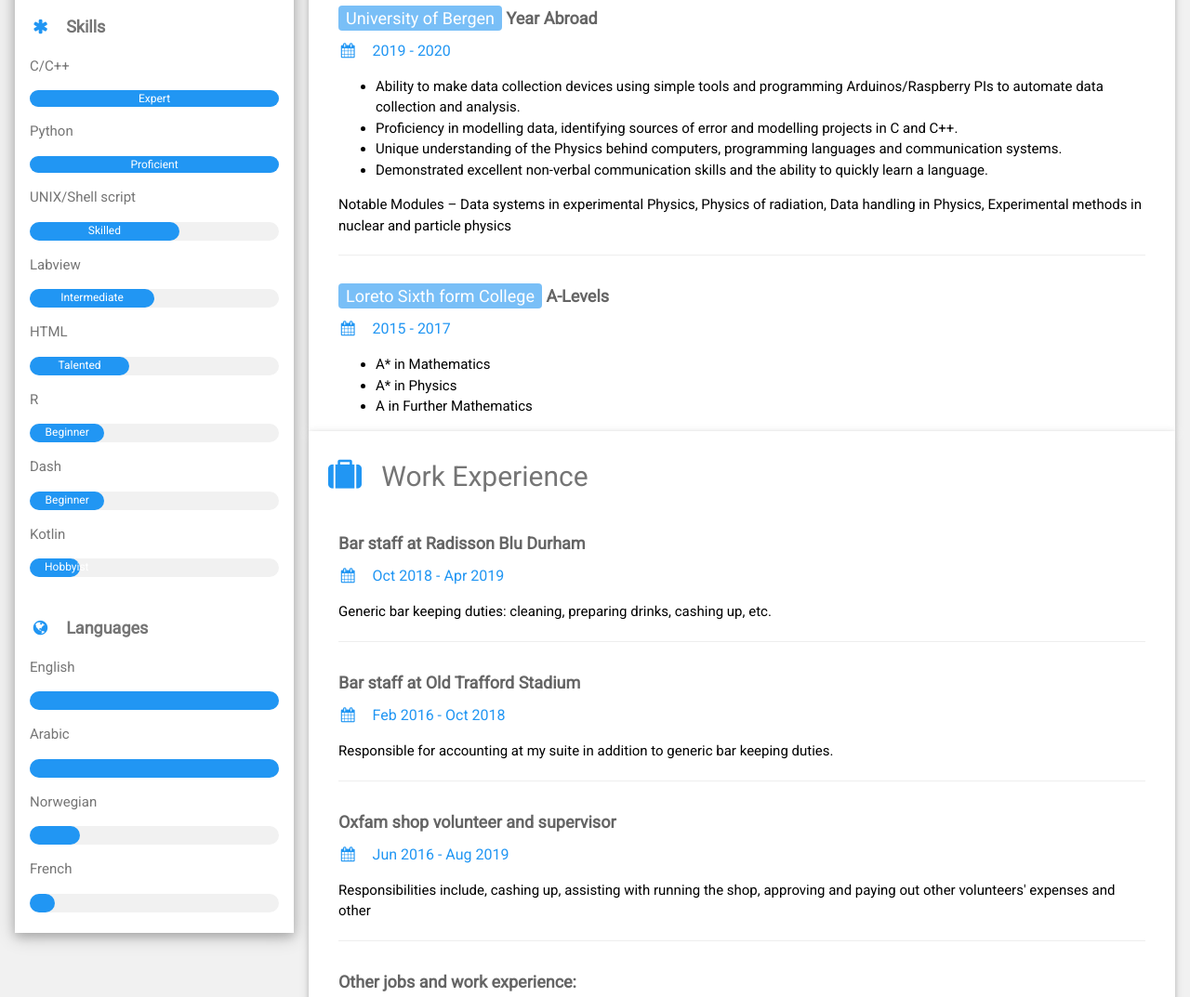
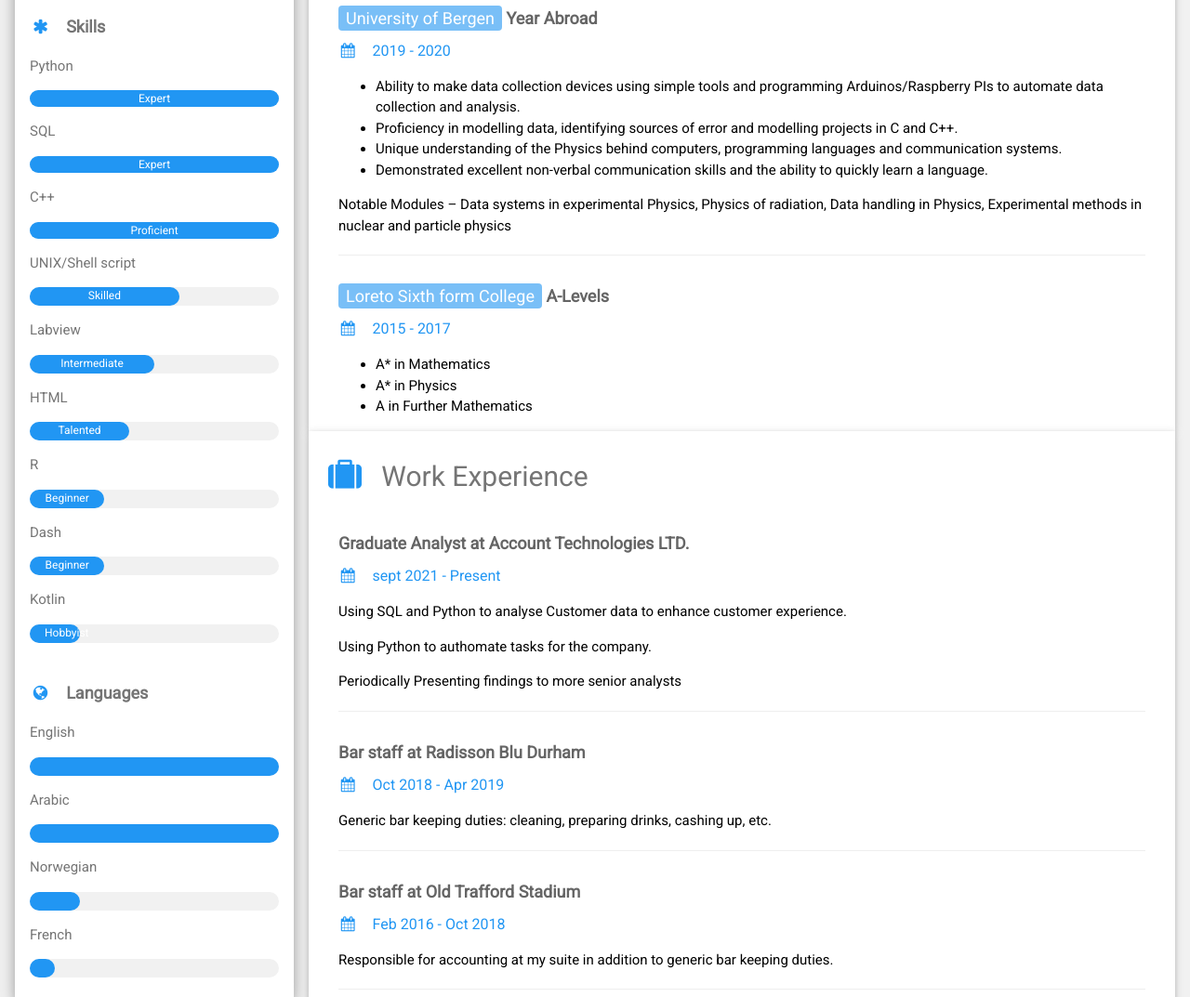
Before and after one commit to MahmoudA98/MyCV, a plain HTML site: page index.html in a window 1280 px wide. Shown: the part 440-1513 px from the top of the page at 93% size. Drawn offline with nearby package versions, Linux system fonts and the light colour scheme.

Commit message:
cv update

```diff
--- a/index.html
+++ b/index.html
@@ -36,11 +36,15 @@ html,body,h1,h2,h3,h4,h5,h6 {font-family: "Roboto", sans-serif}
           <hr>
 
           <p class="w3-large"><b><i class="fa fa-asterisk fa-fw w3-margin-right w3-text-blue"></i>Skills</b></p>
-          <p>C/C++</p>
+          <p>Python</p>
           <div class="w3-light-grey w3-round-xlarge w3-small">
             <div class="w3-container w3-center w3-round-xlarge w3-blue" sstyle="height:20px;width:100%">Expert</div>
           </div>
-          <p>Python</p>
+          <p>SQL</p>
+          <div class="w3-light-grey w3-round-xlarge w3-small">
+            <div class="w3-container w3-center w3-round-xlarge w3-blue" sstyle="height:20px;width:75%">Expert</div>
+          </div>
+          <p>C++</p>
           <div class="w3-light-grey w3-round-xlarge w3-small">
             <div class="w3-container w3-center w3-round-xlarge w3-blue" style=style="height:20px;width:75%">
               <div class="w3-center w3-text-white">Proficient</div>
@@ -146,6 +150,14 @@ html,body,h1,h2,h3,h4,h5,h6 {font-family: "Roboto", sans-serif}
             <div class="w3-container w3-card w3-white w3-margin-bottom">
         <h2 class="w3-text-grey w3-padding-16"><i class="fa fa-suitcase fa-fw w3-margin-right w3-xxlarge w3-text-blue"></i>Work Experience</h2>
         <div class="w3-container">
+          <h5 class="w3-opacity"><b>Graduate Analyst at Account Technologies LTD.</b></h5>
+          <h6 class="w3-text-blue"><i class="fa fa-calendar fa-fw w3-margin-right"></i>sept 2021 - Present</h6>
+          <p>Using SQL and Python to analyse Customer data to enhance customer experience.</p>
+          <p>Using Python to authomate tasks for the company.</p>
+          <p>Periodically Presenting findings to more senior analysts</p>
+          <hr>
+        </div>
+        <div class="w3-container">
           <h5 class="w3-opacity"><b>Bar staff at Radisson Blu Durham</b></h5>
           <h6 class="w3-text-blue"><i class="fa fa-calendar fa-fw w3-margin-right"></i>Oct 2018 - Apr 2019</h6>
           <p>Generic bar keeping duties: cleaning, preparing drinks, cashing up, etc.</p>
```
